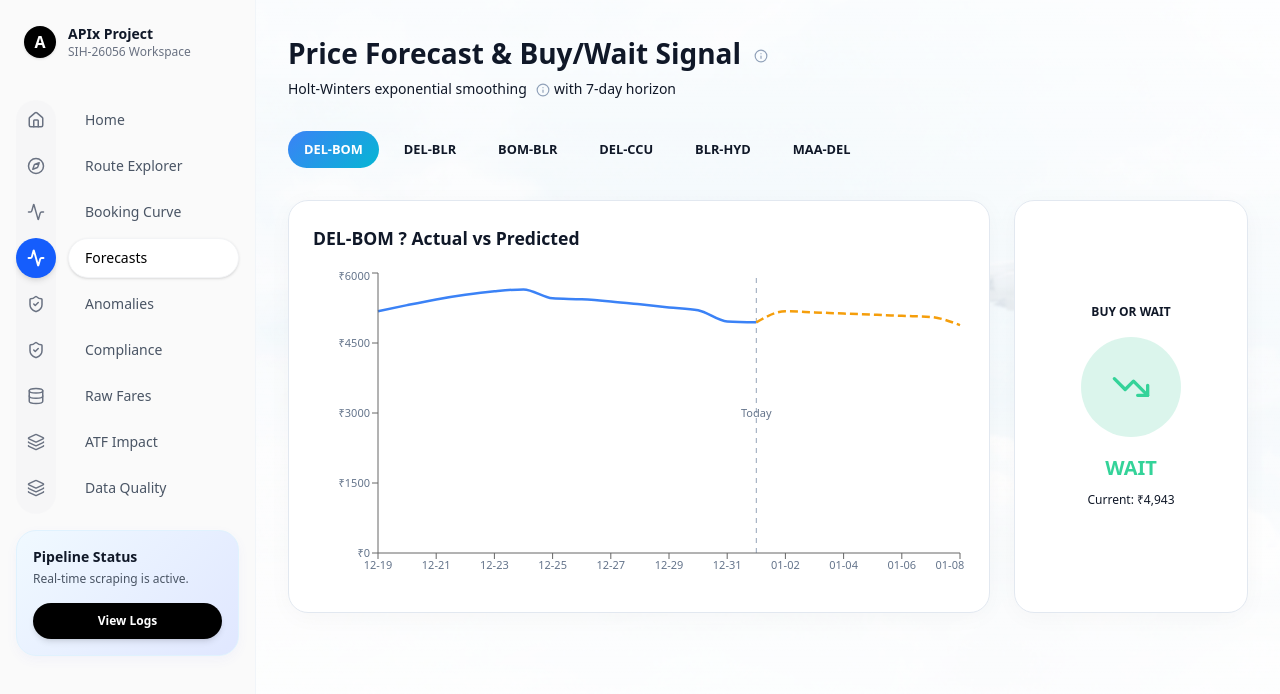
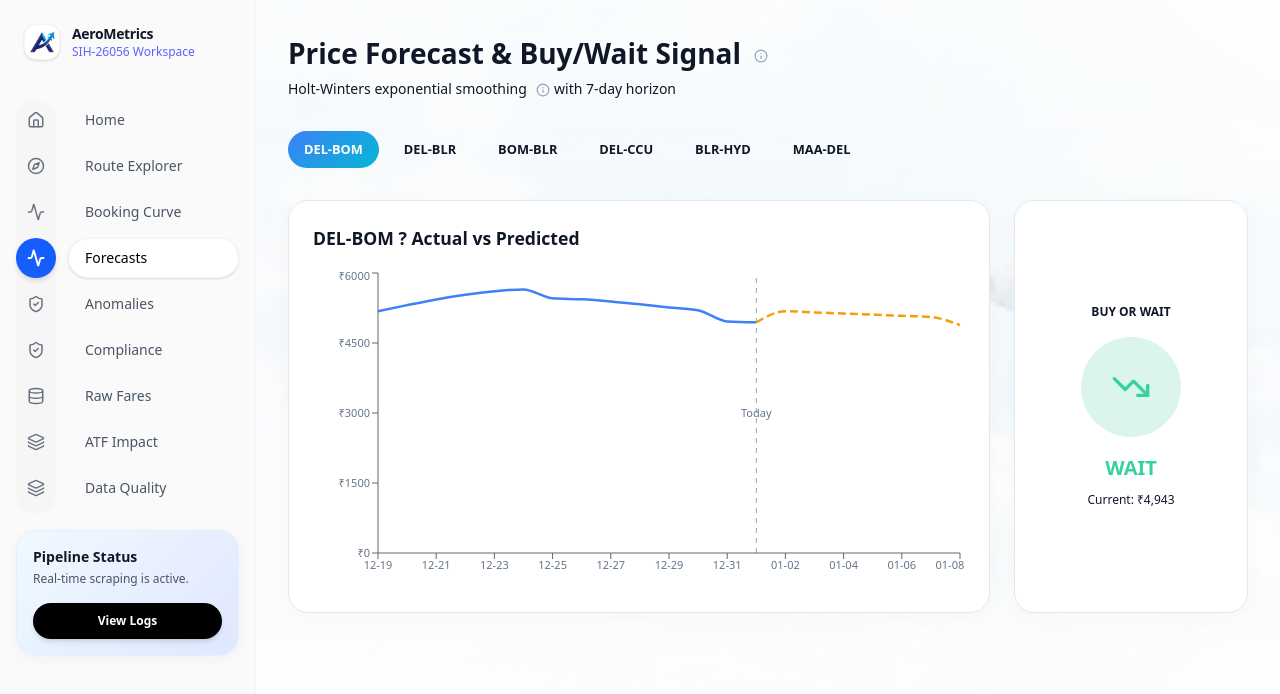
Before and after one commit to piyushyenorkar/FareCurve-APIx, a Next.js app in the folder frontend/: page /forecast in a window 1280 px wide. Shown: the top 694 px of the page. Built offline with nearby package versions, Linux system fonts and the light colour scheme.

Commit message:
Ui and name

```diff
--- a/frontend/src/components/Sidebar.tsx
+++ b/frontend/src/components/Sidebar.tsx
@@ -19,12 +19,12 @@ export default function Sidebar() {
   return (
     <aside className="w-64 h-screen fixed left-0 top-0 bg-[#fafafa] border-r border-[#f1f5f9] flex flex-col py-6 px-4 z-50">
       <div className="flex items-center gap-3 mb-10 px-2 cursor-pointer">
-        <div className="w-8 h-8 rounded-full bg-black flex items-center justify-center text-white font-bold shadow-sm">
-          A
+        <div className="w-9 h-9 rounded-xl bg-white shadow-sm border border-gray-100 flex items-center justify-center overflow-hidden">
+          <img src="/logo.png" alt="AeroMetrics Logo" className="w-full h-full object-contain scale-[1.3]" />
         </div>
         <div>
-          <h1 className="font-semibold text-sm">APIx Project</h1>
-          <p className="text-xs text-gray-500">SIH-26056 Workspace</p>
+          <h1 className="font-bold text-sm tracking-tight text-gray-900">AeroMetrics</h1>
+          <p className="text-xs text-indigo-500 font-medium">SIH-26056 Workspace</p>
         </div>
       </div>
       {/* New Split Structure Navigation */}
--- a/frontend/src/pages/_app.tsx
+++ b/frontend/src/pages/_app.tsx
@@ -7,7 +7,7 @@ export default function App({ Component, pageProps }: AppProps) {
   return (
     <>
       <Head>
-        <title>APIx Dashboard</title>
+        <title>AeroMetrics Dashboard</title>
       </Head>
       <div className="min-h-screen bg-[#fafafa] flex font-sans text-gray-900">
         <Sidebar />
--- a/frontend/src/pages/index.tsx
+++ b/frontend/src/pages/index.tsx
@@ -39,7 +39,7 @@ export default function Home() {
         <div className="glass-panel p-8 col-span-2 relative overflow-hidden flex flex-col justify-center">
           <div className="absolute right-0 top-0 w-64 h-64 bg-gradient-to-br from-indigo-50 to-blue-50 rounded-full blur-3xl -mr-20 -mt-20 z-0"></div>
           <div className="relative z-10">
-            <h2 className="text-sm font-semibold text-gray-500 uppercase tracking-widest mb-2">Current APIx Index <InfoTooltip text="Airfare Price Index computed as a weighted average of observed prices." /></h2>
+            <h2 className="text-sm font-semibold text-gray-500 uppercase tracking-widest mb-2">Current AeroMetrics Index <InfoTooltip text="Airfare Price Index computed as a weighted average of observed prices." /></h2>
             <div className="flex items-baseline gap-4">
               <span className="text-6xl font-bold tracking-tighter text-black">
                 {latest ? latest.value.toFixed(2) : "123.39"}
```
Also changed, not shown: frontend/public/favicon.png (added), frontend/public/logo.png (added).
